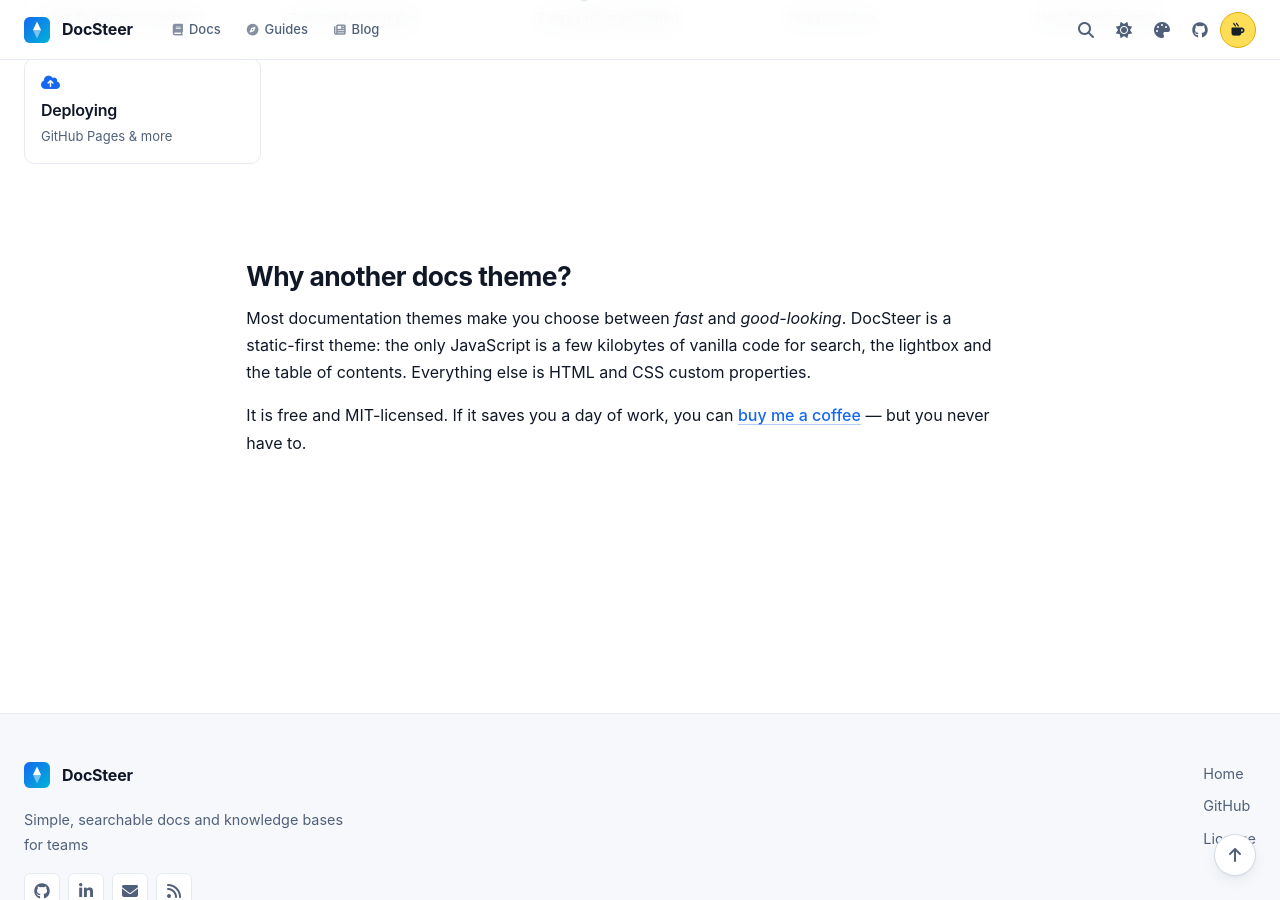
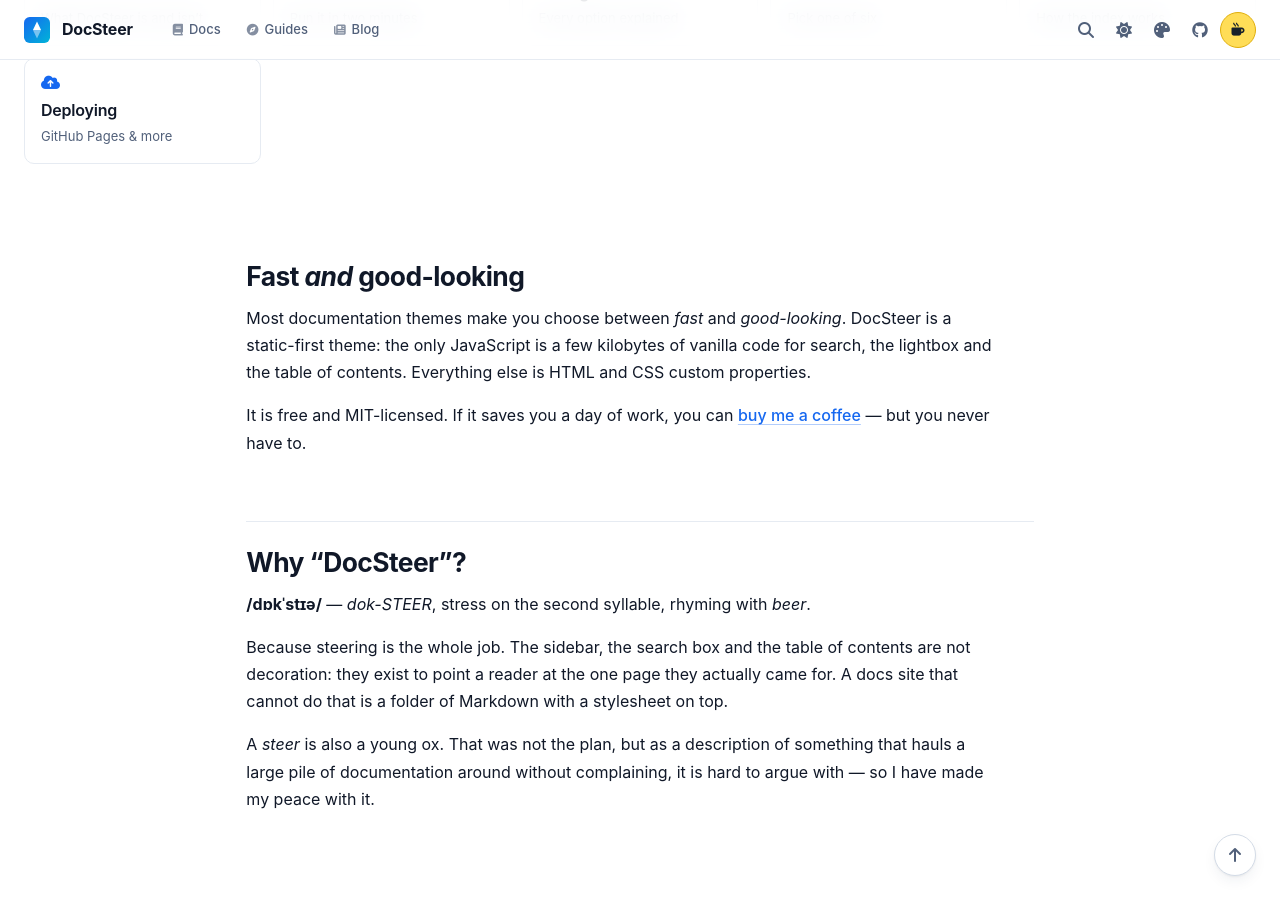
Before and after one commit to Skyflash/docsteer, a Jekyll site: the page built from index.md, in a window 1280 px wide and 900 px high, scrolled down 1448 px. Built offline with Jekyll 4.4.1, drawn with Linux system fonts in a browser that asks for light colours.

Commit message:
Explain the name, on the home page and in the FAQ
A visitor had nothing telling them what DocSteer means or how to say it, and
the pun is the only one the name offers, so it may as well be made on purpose:
steering is the job, and a steer is also an ox.

The FAQ entry is a shorter cut of the same material rather than a copy. Two
indexed pages carrying the same paragraph compete with each other in search
results, and both would surface for the same query in the site's own search.
It adds the note that it is two syllables, which is the mistake an Italian
speaker makes.

The home page's first heading becomes "Fast and good-looking": with the new
section it read as "Why another docs theme?" followed by "Why DocSteer?", an
accidental FAQ. Its anchor changes from #why-another-docs-theme, which nothing
links to yet.

Co-Authored-By: Claude Opus 5 <noreply@anthropic.com>

```diff
--- a/index.md
+++ b/index.md
@@ -49,7 +49,7 @@ sections:
       - { label: "Deploying",      url: "/docs/deploying/",      icon: "fa-solid fa-cloud-arrow-up", text: "GitHub Pages & more" }
 ---
 
-## Why another docs theme?
+## Fast *and* good-looking
 
 Most documentation themes make you choose between *fast* and *good-looking*.
 DocSteer is a static-first theme: the only JavaScript is a few kilobytes of
@@ -58,3 +58,16 @@ else is HTML and CSS custom properties.
 
 It is free and MIT-licensed. If it saves you a day of work, you can
 [buy me a coffee](https://www.buymeacoffee.com/cristiancastellari) — but you never have to.
+
+## Why "DocSteer"?
+
+**/dɒkˈstɪə/** — *dok-STEER*, stress on the second syllable, rhyming with *beer*.
+
+Because steering is the whole job. The sidebar, the search box and the table of
+contents are not decoration: they exist to point a reader at the one page they
+actually came for. A docs site that cannot do that is a folder of Markdown with
+a stylesheet on top.
+
+A *steer* is also a young ox. That was not the plan, but as a description of
+something that hauls a large pile of documentation around without complaining,
+it is hard to argue with — so I have made my peace with it.
```
Also changed, not shown: _docs/faq.md (+16 -0 lines).
